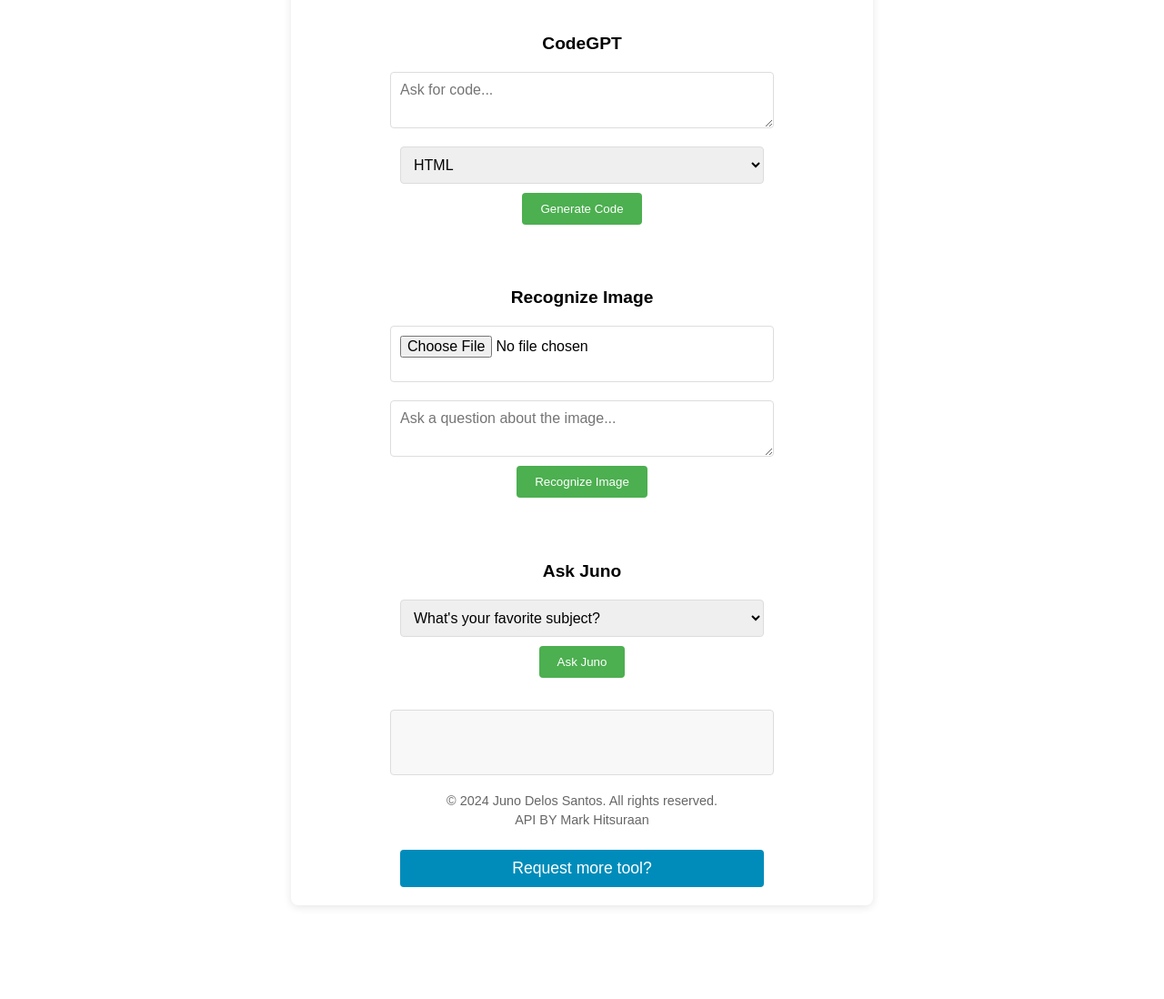
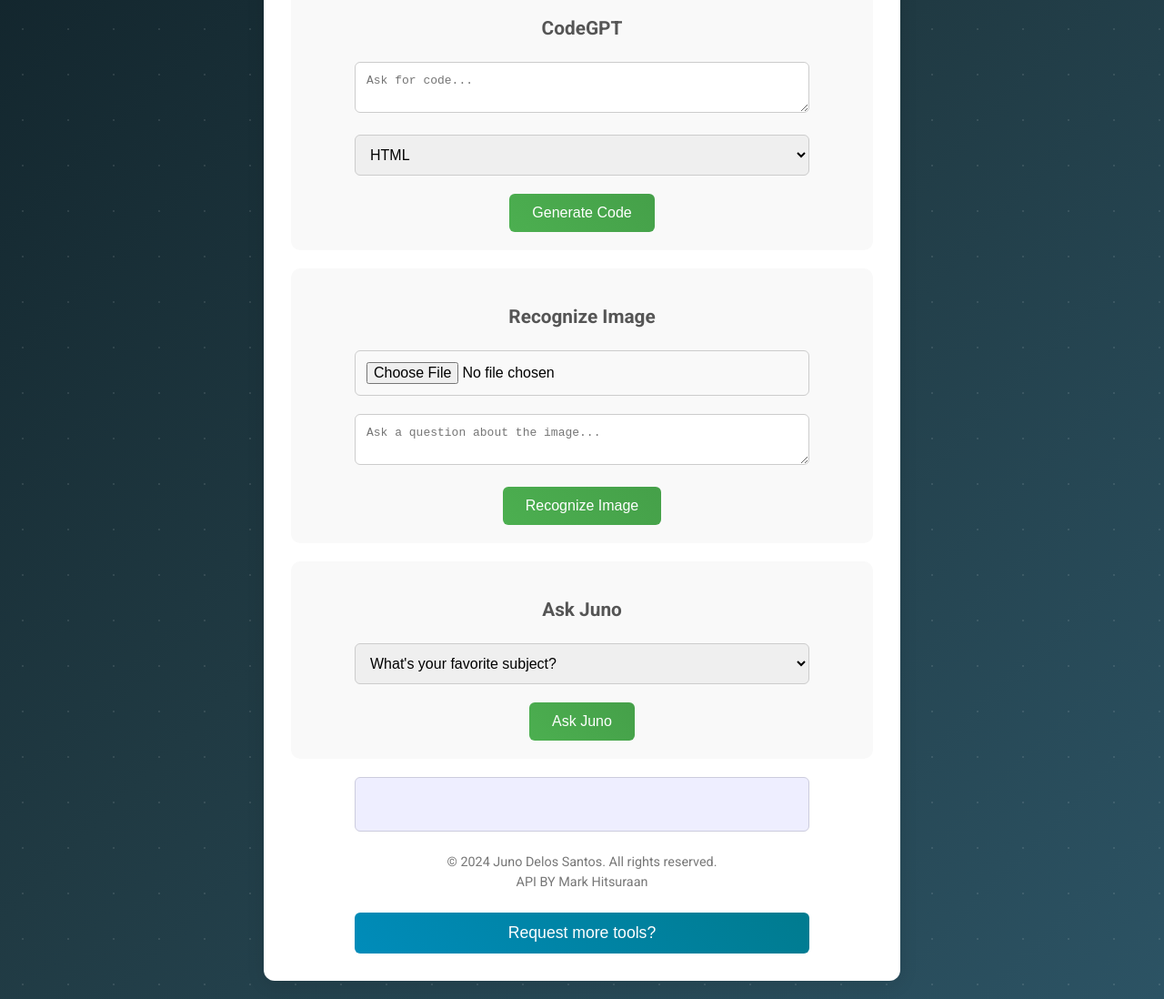
Before and after one commit to ANON-JUNO/000, a plain HTML site: page index.html in a window 1280 px wide. Shown: the part 343-1441 px from the top of the page at 91% size. Before the commit the page ends 1366 px from the top, so only its background shows below. Drawn offline with Linux system fonts and the light colour scheme.

Commit message:
Update index.html

```diff
--- a/index.html
+++ b/index.html
@@ -1,129 +1,169 @@
 <!DOCTYPE html>
 <html lang="en">
 <head>
-  <meta charset="UTF-8">
-  <meta name="viewport" content="width=device-width, initial-scale=1.0">
-  <title>CHATBOT BY JUNO</title>
+  <meta charset="UTF-8" />
+  <meta name="viewport" content="width=device-width, initial-scale=1.0" />
+  <title>Chatbot by Juno</title>
+  <link href="https://fonts.googleapis.com/css2?family=Roboto:wght@400;500;700&display=swap" rel="stylesheet" />
   <style>
+    * {
+      box-sizing: border-box;
+    }
+
     body {
-      font-family: Arial, sans-serif;
-      background-color: #ffffff;
+      font-family: 'Roboto', sans-serif;
+      /* Gemini AI–inspired background */
+      background:
+        radial-gradient(rgba(255, 255, 255, 0.1) 1px, transparent 1px),
+        linear-gradient(135deg, #0f2027, #203a43, #2c5364);
+      background-size: 50px 50px, cover;
+      margin: 0;
+      padding: 20px;
       display: flex;
-      flex-direction: column;
       justify-content: center;
       align-items: center;
-      padding: 20px;
+      min-height: 100vh;
       position: relative;
+    }
+
+    #onlineCount {
+      position: absolute;
+      top: 20px;
+      right: 20px;
+      background: rgba(255, 255, 255, 0.85);
+      padding: 10px 15px;
+      border-radius: 20px;
+      font-weight: bold;
+      color: #333;
+      box-shadow: 0 2px 6px rgba(0, 0, 0, 0.1);
     }
 
     .container {
       width: 100%;
-      max-width: 600px;
-      background-color: #ffffff;
-      border-radius: 8px;
-      box-shadow: 0 2px 10px rgba(0, 0, 0, 0.1);
-      padding: 20px;
+      max-width: 700px;
+      background: #fff;
+      border-radius: 12px;
+      box-shadow: 0 4px 20px rgba(0, 0, 0, 0.1);
+      padding: 30px;
       text-align: center;
+      animation: fadeIn 1s ease-out;
     }
 
     h1 {
+      margin-top: 0;
       color: #333;
     }
 
     .section {
+      background: #f9f9f9;
       margin: 20px 0;
-      background-color: #ffffff;
-      padding: 15px;
-      border-radius: 8px;
-      display: flex;
-      flex-direction: column;
-      align-items: center;
-      justify-content: center;
-      transition: height 0.3s ease;
+      padding: 20px;
+      border-radius: 10px;
+      transition: transform 0.3s;
+      animation: fadeIn 1s ease-out;
+    }
+
+    .section:hover {
+      transform: translateY(-5px);
     }
 
     .section h3 {
-      margin-bottom: 10px;
-      font-size: 1.2em;
+      margin-bottom: 15px;
+      font-size: 1.3em;
+      color: #555;
     }
 
-    textarea, input[type="file"], select {
+    textarea,
+    input[type="file"],
+    select {
       width: 100%;
-      max-width: 400px;
-      padding: 10px;
+      max-width: 500px;
+      padding: 12px;
       margin: 10px 0;
-      border: 1px solid #ddd;
-      border-radius: 4px;
-      font-family: Arial, sans-serif;
+      border: 1px solid #ccc;
+      border-radius: 6px;
       font-size: 1em;
-      min-height: 40px;
       resize: vertical;
+      transition: border-color 0.3s;
+    }
+
+    textarea:focus,
+    select:focus {
+      border-color: #4caf50;
+      outline: none;
     }
 
     button {
-      background-color: #4CAF50;
-      color: white;
+      background: linear-gradient(45deg, #4caf50, #45a049);
+      color: #fff;
       border: none;
-      padding: 10px 20px;
+      padding: 12px 25px;
       cursor: pointer;
-      border-radius: 4px;
+      border-radius: 6px;
+      font-size: 1em;
+      transition: background 0.3s, transform 0.2s;
+      margin-top: 10px;
     }
 
     button:hover {
-      background-color: #45a049;
+      background: linear-gradient(45deg, #45a049, #4caf50);
+      transform: scale(1.02);
     }
 
     #response {
       margin-top: 20px;
-      padding: 10px;
-      background-color: #f8f8f8;
-      border: 1px solid #ddd;
-      border-radius: 4px;
-      min-height: 50px;
+      padding: 15px;
+      background: #eef;
+      border: 1px solid #ccd;
+      border-radius: 6px;
+      min-height: 60px;
       white-space: pre-wrap;
-      max-width: 400px;
+      max-width: 500px;
       width: 100%;
       margin-left: auto;
       margin-right: auto;
+      animation: fadeIn 1s ease-out;
+      text-align: left; /* Always start text on the left */
     }
 
     .footer {
-      margin-top: 20px;
+      margin-top: 25px;
       font-size: 0.9em;
-      color: #666;
+      color: #777;
     }
 
     .footer div {
       margin-bottom: 5px;
     }
 
-    #onlineCount {
-      position: absolute;
-      top: 10px;
-      right: 20px;
-      font-size: 1.2em;
-      font-weight: bold;
-      color: #333;
-    }
-
     .request-btn {
-      background-color: #008CBA;
-      color: white;
+      background: linear-gradient(45deg, #008cba, #007b8f);
+      color: #fff;
       border: none;
-      padding: 10px 20px;
-      text-align: center;
-      text-decoration: none;
-      display: inline-block;
+      padding: 12px 25px;
       font-size: 1.1em;
       cursor: pointer;
-      border-radius: 4px;
+      border-radius: 6px;
       margin-top: 20px;
       width: 100%;
-      max-width: 400px;
+      max-width: 500px;
+      transition: background 0.3s, transform 0.2s;
     }
 
     .request-btn:hover {
-      background-color: #007B8F;
+      background: linear-gradient(45deg, #007b8f, #008cba);
+      transform: scale(1.02);
+    }
+
+    @keyframes fadeIn {
+      from {
+        opacity: 0;
+        transform: translateY(10px);
+      }
+      to {
+        opacity: 1;
+        transform: translateY(0);
+      }
     }
   </style>
 </head>
@@ -165,7 +205,7 @@
 
     <div class="section" id="imageRecognitionSection">
       <h3>Recognize Image</h3>
-      <input type="file" id="imageInput" accept="image/*">
+      <input type="file" id="imageInput" accept="image/*" />
       <textarea id="imageQuestionInput" placeholder="Ask a question about the image..."></textarea>
       <button onclick="recognizeImage()">Recognize Image</button>
     </div>
@@ -198,7 +238,9 @@
       <div id="credits">API BY Mark Hitsuraan</div>
     </div>
 
-    <button class="request-btn" onclick="window.location.href='https://www.facebook.com/profile.php?id=100091133423695'">Request more tool?</button>
+    <button class="request-btn" onclick="window.location.href='https://www.facebook.com/profile.php?id=100091133423695'">
+      Request more tools?
+    </button>
   </div>
 
   <script>
@@ -209,7 +251,7 @@
       document.getElementById("onlineCount").innerText = `Online: ${onlineUsers}`;
     }
 
-    window.onload = function() {
+    window.onload = function () {
       updateOnlineCount();
     };
 
@@ -224,12 +266,12 @@
         displayResponse("Please enter a question.");
         return;
       }
-
       try {
         displayResponse("Asking AI...");
-        const response = await fetch(`https://markdevs-last-api-2epw.onrender.com/api/adobo/gpt?query=${encodeURIComponent(query)}`);
+        const response = await fetch(
+          `https://markdevs-last-api-p2y6.onrender.com/wizard?ask=${encodeURIComponent(query)}`
+        );
         const data = await response.json();
-
         if (response.ok && data && data.result) {
           displayResponse(`Ask AI Response:\n\n${sanitizeText(data.result)}`);
         } else {
@@ -240,25 +282,19 @@
       }
     }
 
-    function displayResponse(responseText) {
-      const responseElement = document.getElementById("response");
-      responseElement.textContent = responseText;
-    }
-
     async function generateCode() {
       const codeQuery = document.getElementById("codeInput").value.trim();
       const lang = document.getElementById("languageSelect").value;
-
       if (!codeQuery) {
         displayResponse("Please enter a code request.");
         return;
       }
-
       try {
         displayResponse("Generating code...");
-        const response = await fetch(`https://joshweb.click/api/codegpt?type=code&lang=${lang}&query=${encodeURIComponent(codeQuery)}`);
+        const response = await fetch(
+          `https://joshweb.click/api/codegpt?type=code&lang=${lang}&query=${encodeURIComponent(codeQuery)}`
+        );
         const data = await response.json();
-
         if (response.ok && data && data.result) {
           displayResponse(`Generated Code:\n\n${sanitizeText(data.result)}`);
         } else {
@@ -272,30 +308,24 @@
     async function recognizeImage() {
       const imageInput = document.getElementById("imageInput").files[0];
       const questionInput = document.getElementById("imageQuestionInput").value.trim();
-
       if (!imageInput) {
         displayResponse("Please select an image.");
         return;
       }
-
       if (!questionInput) {
         displayResponse("Please ask a question about the image.");
         return;
       }
-
       try {
         displayResponse("Recognizing image...");
         const formData = new FormData();
         formData.append("image", imageInput);
         formData.append("question", questionInput);
-
         const response = await fetch("https://markdevs-last-api-2epw.onrender.com/api/adobo/image-recognition", {
           method: "POST",
           body: formData,
         });
-
         const data = await response.json();
-
         if (response.ok && data && data.result) {
           displayResponse(`Image Recognition Result:\n\n${sanitizeText(data.result)}`);
         } else {
@@ -308,8 +338,7 @@
 
     function askJuno() {
       const question = document.getElementById("junoSelect").value;
-
-      switch(question) {
+      switch (question) {
         case "whats_your_favorite_subject":
           displayResponse("My favorite subject is Science and Math.");
           break;
@@ -317,7 +346,7 @@
           displayResponse("I don't have a crush.");
           break;
         case "whats_your_favorite_sport":
-          displayResponse("I love playing Badmintonand and Chess.");
+          displayResponse("I love playing Badminton and Chess.");
           break;
         case "whos_your_greatest_love":
           displayResponse("My greatest love is M.");
@@ -347,7 +376,7 @@
           displayResponse("I am a nonchalant developer, a bit of a jerk personally.");
           break;
         case "what_do_you_like_in_women":
-          displayResponse("I like smart, independent girl and always send some pictures.");
+          displayResponse("I like smart, independent girls and always send some pictures.");
           break;
         case "whats_your_hobby":
           displayResponse("I enjoy playing Badminton, Coding, Chess, and Sudoku.");
@@ -356,6 +385,11 @@
           displayResponse("I'm not sure how to answer that question.");
       }
     }
+
+    function displayResponse(responseText) {
+      const responseElement = document.getElementById("response");
+      responseElement.textContent = responseText;
+    }
   </script>
 </body>
 </html>
```
